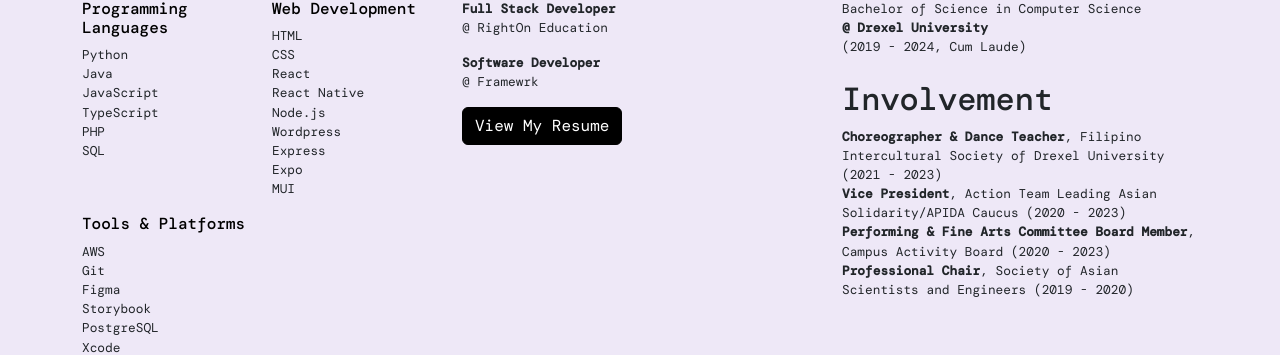
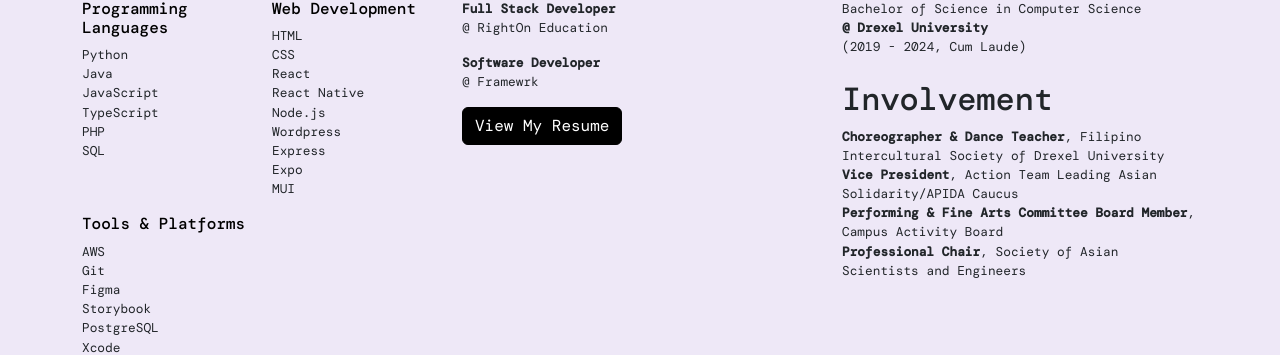
Before and after one commit to josephinaim/josephinaim.github.io, a React (Create React App) app in the folder my-app/: page /#/ in a window 1280 px wide. Shown: the part 375-730 px from the top of the page. Built offline with nearby package versions, Linux system fonts and the light colour scheme; a web font is replaced by a local one.

Commit message:
got rid of years for involvement

```diff
--- a/my-app/src/pages/Home.js
+++ b/my-app/src/pages/Home.js
@@ -113,10 +113,10 @@ const Home = () => {
 
             <h2 className="mt-4">Involvement</h2>
             <ul className="list-unstyled" style={{ fontSize: "0.8rem" }}>
-              <li><strong>Choreographer & Dance Teacher</strong>, Filipino Intercultural Society of Drexel University (2021 - 2023)</li>
-              <li><strong>Vice President</strong>, Action Team Leading Asian Solidarity/APIDA Caucus (2020 - 2023)</li>
-              <li><strong>Performing & Fine Arts Committee Board Member</strong>, Campus Activity Board (2020 - 2023)</li>
-              <li><strong>Professional Chair</strong>, Society of Asian Scientists and Engineers (2019 - 2020)</li>
+              <li><strong>Choreographer & Dance Teacher</strong>, Filipino Intercultural Society of Drexel University</li>
+              <li><strong>Vice President</strong>, Action Team Leading Asian Solidarity/APIDA Caucus</li>
+              <li><strong>Performing & Fine Arts Committee Board Member</strong>, Campus Activity Board</li>
+              <li><strong>Professional Chair</strong>, Society of Asian Scientists and Engineers</li>
             </ul>
           </motion.div>
         </div>
```
